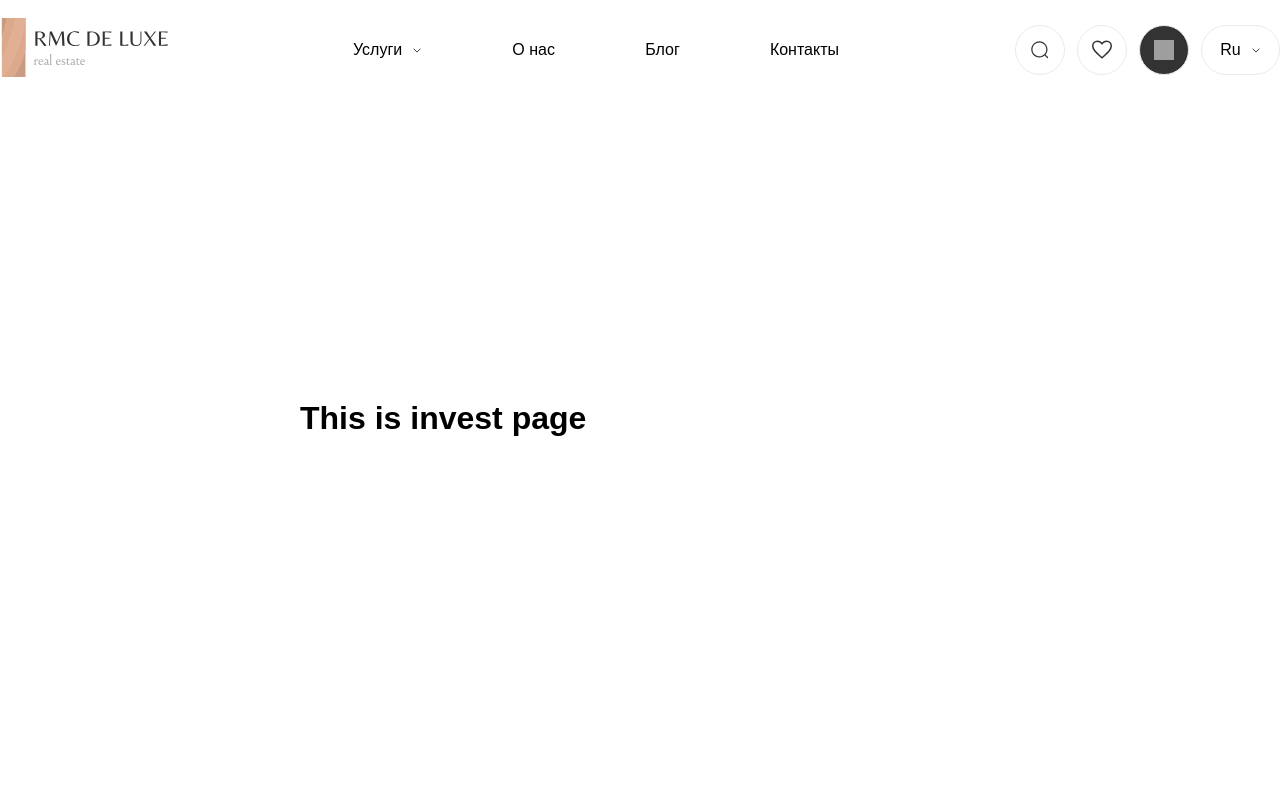
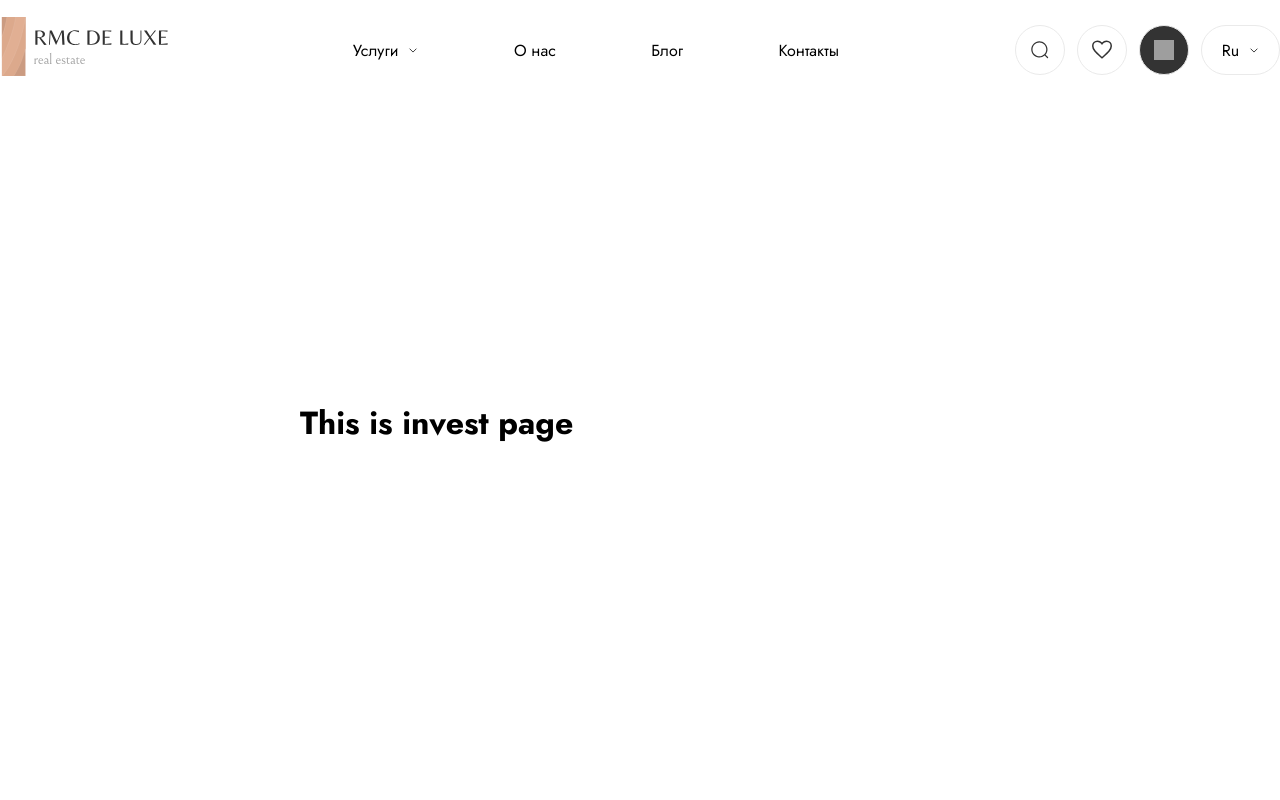
Before and after one commit to Igogoblin/rezultAgency, a React (Vite) app in the folder buildings/: page /invest in a window 1280 px wide. Shown: the top 800 px of the page. Built offline with nearby package versions, Linux system fonts and the light colour scheme; grey boxes are pictures that could not be loaded.

Commit message:
feat: add font

```diff
--- a/buildings/src/components/footer/footer.scss
+++ b/buildings/src/components/footer/footer.scss
@@ -9,7 +9,6 @@ footer {
     height: 100%;
     display: flex;
     flex-direction: column;
-    // align-items: center;
     justify-content: space-between;
     .footer__head {
       width: 100%;
--- a/buildings/src/components/header/Header.jsx
+++ b/buildings/src/components/header/Header.jsx
@@ -122,14 +122,7 @@ function Header() {
                     language === 0 ? "Введите поисковый запрос..." : "Search..."
                   }
                   className="search-popup__input"
-                >
-                  {/* <img
-                    src={searching}
-                    alt="search"
-                    className="search-popup__close"
-                    onClick={closePopup}
-                  /> */}
-                </input>
+                ></input>
               </div>
               <div className="search-popup__close" onClick={closePopup}>
                 <img src={close} alt="cancel" onClick={closePopup} />
--- a/buildings/src/components/home/blog/blog.scss
+++ b/buildings/src/components/home/blog/blog.scss
@@ -18,8 +18,6 @@
         display: flex;
         justify-content: space-between;
         .blog__card {
-          //   max-width: 466px;
-          //   width: 100%;
           width: 32.5%;
           height: 426px;
           display: flex;
@@ -102,8 +100,6 @@
           flex-direction: column;
           flex-wrap: wrap;
           .blog__card {
-            //   max-width: 466px;
-            //   width: 100%;
             width: 48%;
             height: 385px;
             display: flex;
--- a/buildings/src/components/home/investments/investments.scss
+++ b/buildings/src/components/home/investments/investments.scss
@@ -80,8 +80,6 @@
             position: inherit;
             top: 0;
             right: 0;
-            // max-width: 349px;
-            // width: 100%;
             width: 40vw;
             height: 344px;
           }
@@ -89,8 +87,6 @@
             position: inherit;
             bottom: 0;
             left: 0;
-            // max-width: 349px;
-            // width: 100%;
             width: 40vw;
             height: 344px;
           }
--- a/buildings/src/components/home/property/property.scss
+++ b/buildings/src/components/home/property/property.scss
@@ -21,7 +21,6 @@
         height: 575px;
         width: 100%;
         display: flex;
-        // flex-direction: column;
         justify-content: space-between;
         flex-wrap: wrap;
         margin-top: 20px;
--- a/buildings/src/index.css
+++ b/buildings/src/index.css
@@ -2,7 +2,7 @@
   margin: 0;
   padding: 0;
   box-sizing: border-box;
-  font-family: "Raleway", sans-serif;
+  font-family: "Jost", sans-serif;
   scroll-behavior: smooth;
 }
 
```
Also changed, not shown: buildings/src/components/home/aboutCompany/AboutCompany.jsx (+1 -7 lines), buildings/src/components/home/advantages/advantages.scss (+2 -15 lines).
